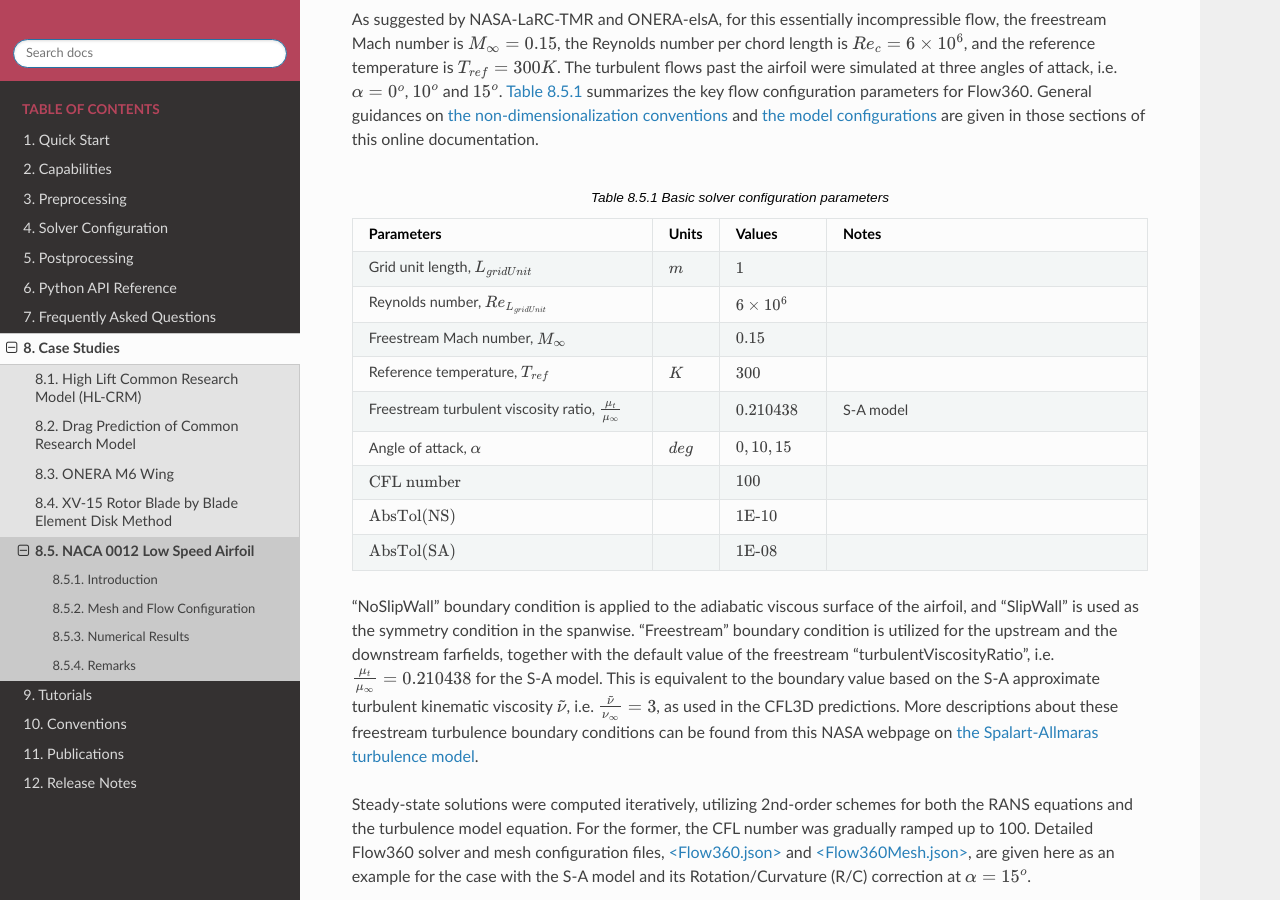
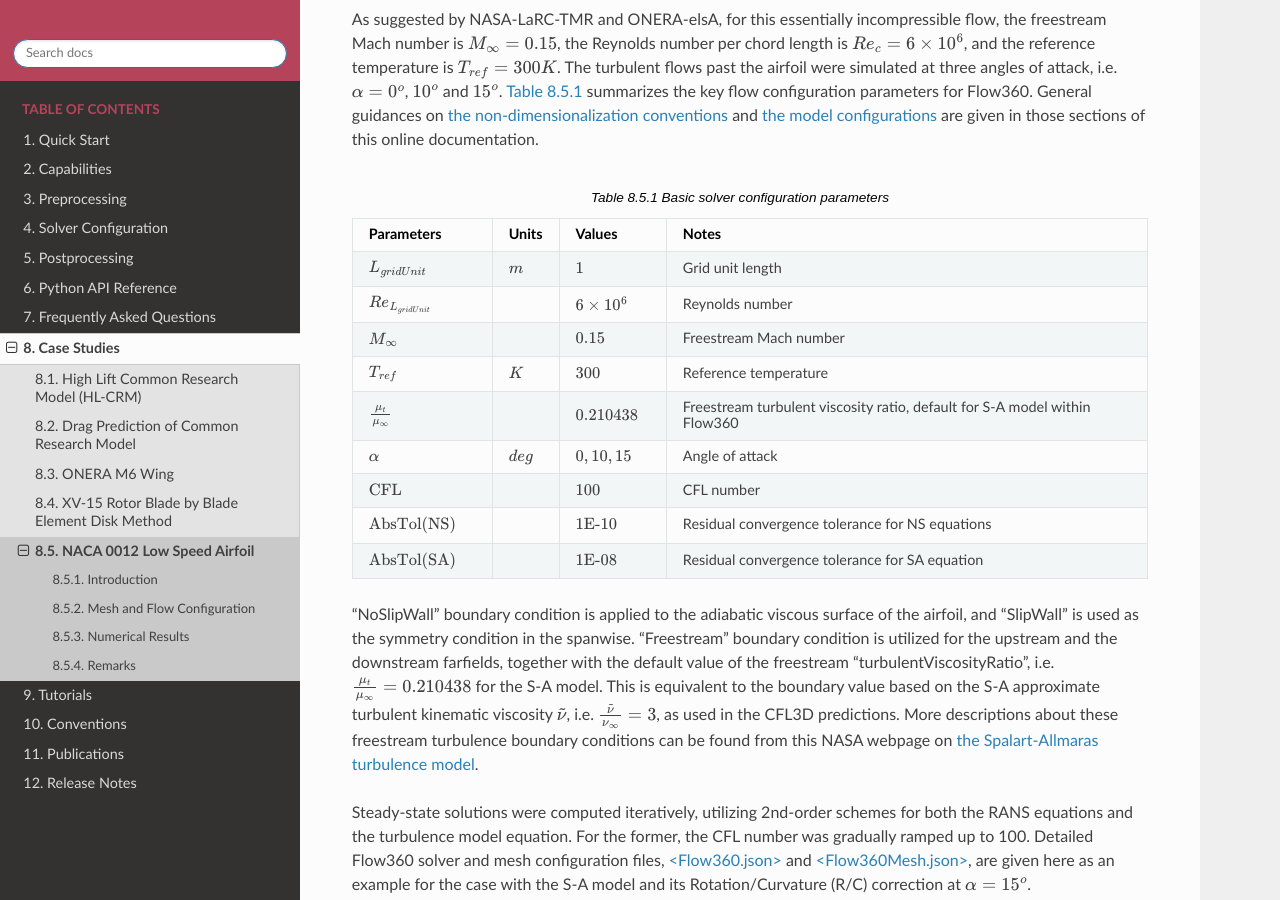
Before and after one commit to flexcompute-readthedocs/Flow360Documentation, a Sphinx documentation site: the page built from docs/source/examples/naca0012_caseStudy.rst, in a window 1280 px wide and 900 px high, scrolled down 2424 px. Built offline with Sphinx 7.4.7 and the Read the Docs theme 2.0.0, drawn with Linux system fonts in a browser that asks for light colours.

Commit message:
the .csv file for Table 8.5.1 was updated

```diff
--- a/docs/source/examples/naca0012_caseStudy.rst
+++ b/docs/source/examples/naca0012_caseStudy.rst
@@ -33,7 +33,7 @@
 .. _Tab1_FlowConfig:
 .. csv-table:: Basic solver configuration parameters
    :file: ./naca0012_tab1_keyflowconfig.csv
-   :widths: 28, 6, 10, 30
+   :widths: 13, 6, 10, 45
    :align: center
    :header-rows: 1
    :delim: @
--- a/docs/source/examples/naca0012_tab1_keyflowconfig.csv
+++ b/docs/source/examples/naca0012_tab1_keyflowconfig.csv
@@ -1,10 +1,10 @@
-Parameters@ Units@ Values@ Notes
-Grid unit length, :math:`L_{gridUnit}`@ :math:`m`@ :math:`1`@
-Reynolds number, :math:`Re_{L_{gridUnit}}`@  @ :math:`6 \times 10^6`@
-Freestream Mach number, :math:`M_{\infty}`@  @ :math:`0.15`@
-Reference temperature, :math:`T_{ref}`@ :math:`K`@ :math:`300`@
-Freestream turbulent viscosity ratio, :math:`\frac{\mu_{t}}{\mu_{\infty}}`@  @ :math:`0.210438`@ S-A model
-Angle of attack, :math:`\alpha`@ :math:`deg`@ :math:`0, 10, 15`@
-:math:`\text{CFL number}`@  @ :math:`100`@
-:math:`\text{AbsTol(NS)}`@  @ :math:`\text{1E-10}`@
-:math:`\text{AbsTol(SA)}`@  @ :math:`\text{1E-08}`@
+Parameters                           @        Units @                Values @  Notes
+:math:`L_{gridUnit}`                 @    :math:`m` @             :math:`1` @  Grid unit length
+:math:`Re_{L_{gridUnit}}`            @              @ :math:`6 \times 10^6` @  Reynolds number
+:math:`M_{\infty}`                   @              @          :math:`0.15` @  Freestream Mach number
+:math:`T_{ref}`                      @    :math:`K` @           :math:`300` @  Reference temperature
+:math:`\frac{\mu_{t}}{\mu_{\infty}}` @              @      :math:`0.210438` @  Freestream turbulent viscosity ratio, default for S-A model within Flow360
+:math:`\alpha`                       @  :math:`deg` @     :math:`0, 10, 15` @  Angle of attack
+:math:`\text{CFL}`                   @              @           :math:`100` @  CFL number
+:math:`\text{AbsTol(NS)}`            @              @  :math:`\text{1E-10}` @  Residual convergence tolerance for NS equations
+:math:`\text{AbsTol(SA)}`            @              @  :math:`\text{1E-08}` @  Residual convergence tolerance for SA equation
```
